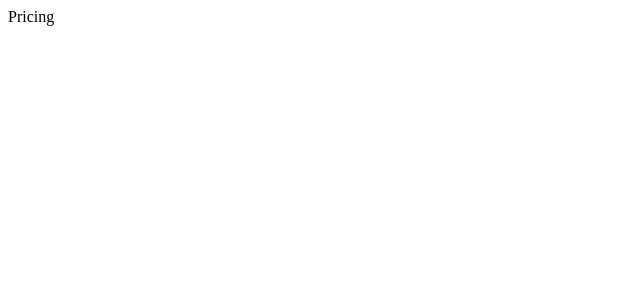
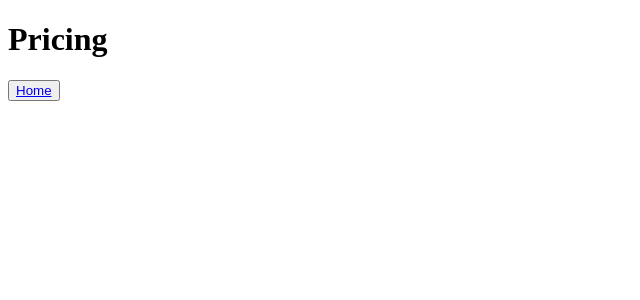
Before and after one commit to NicholasIchukwuAgbo001/world-wise, a React (Vite) app: page /pricing in a window 1280 px wide. Shown: the top 300 px of the page, without its empty margins (0-640 px from the left). Built offline with nearby package versions, Linux system fonts and the light colour scheme.

Commit message:
Adds navigation buttons for Pricing and Home
Introduces a button to navigate to the Pricing page from the Home page.

Enhances the Pricing page with a heading and a button to return to Home.

Adds a Home button to the Product page for improved navigation.

```diff
--- a/src/pages/Home.jsx
+++ b/src/pages/Home.jsx
@@ -8,6 +8,9 @@ const Home = () => {
       <button>
         <Link to="/product">Product</Link>
       </button>
+      <button>
+        <Link to="/pricing">Pricing</Link>
+      </button>
     </div>
   );
 };
--- a/src/pages/Pricing.jsx
+++ b/src/pages/Pricing.jsx
@@ -1,7 +1,13 @@
+import { Link } from "react-router-dom";
+import Home from "./Home";
+
 const Pricing = () => {
   return (
     <div>
-      Pricing
+      <h1>Pricing</h1>
+      <button>
+        <Link to="/">Home</Link>
+      </button>
     </div>
   )
 }
--- a/src/pages/Product.jsx
+++ b/src/pages/Product.jsx
@@ -1,7 +1,12 @@
+import { Link } from "react-router-dom";
+
 const Product = () => {
   return (
     <div>
       <h1>This is the product page</h1>
+      <button>
+        <Link to="/">Home</Link>
+      </button>
     </div>
   );
 };
```
